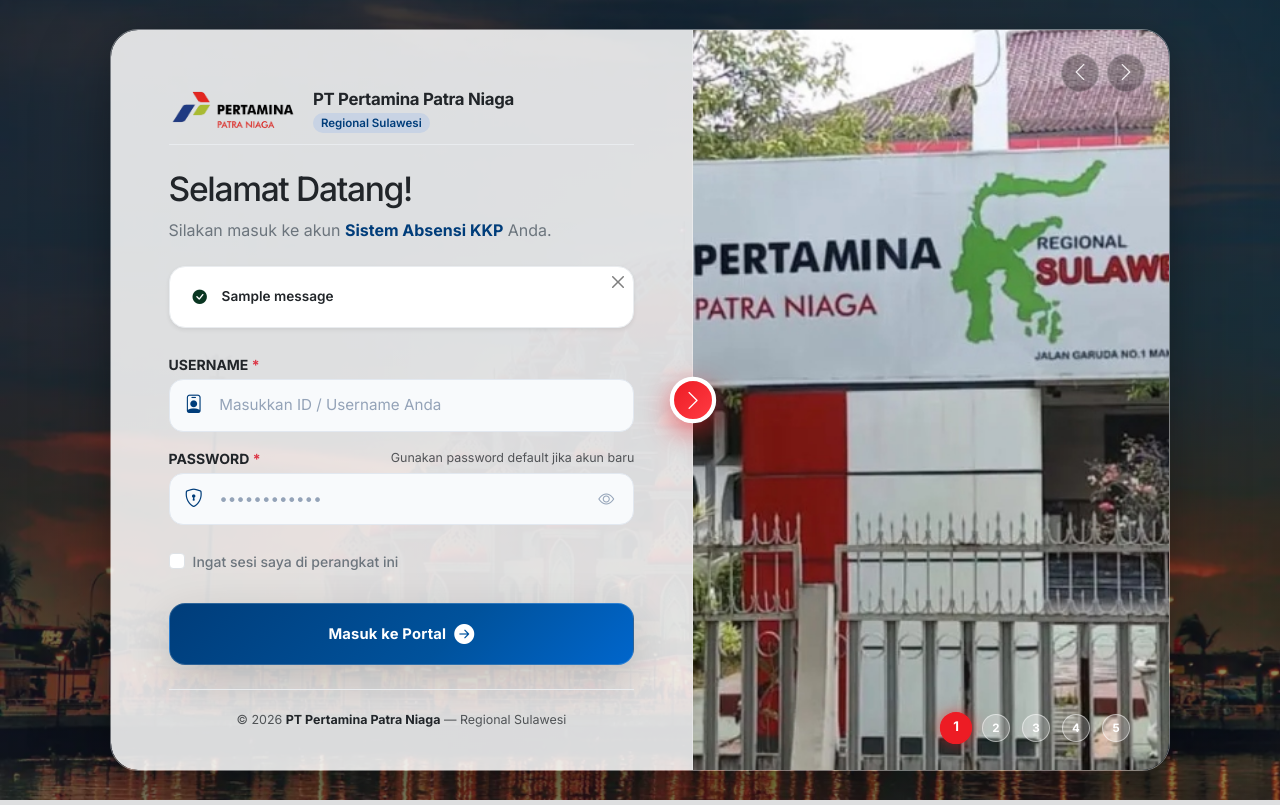
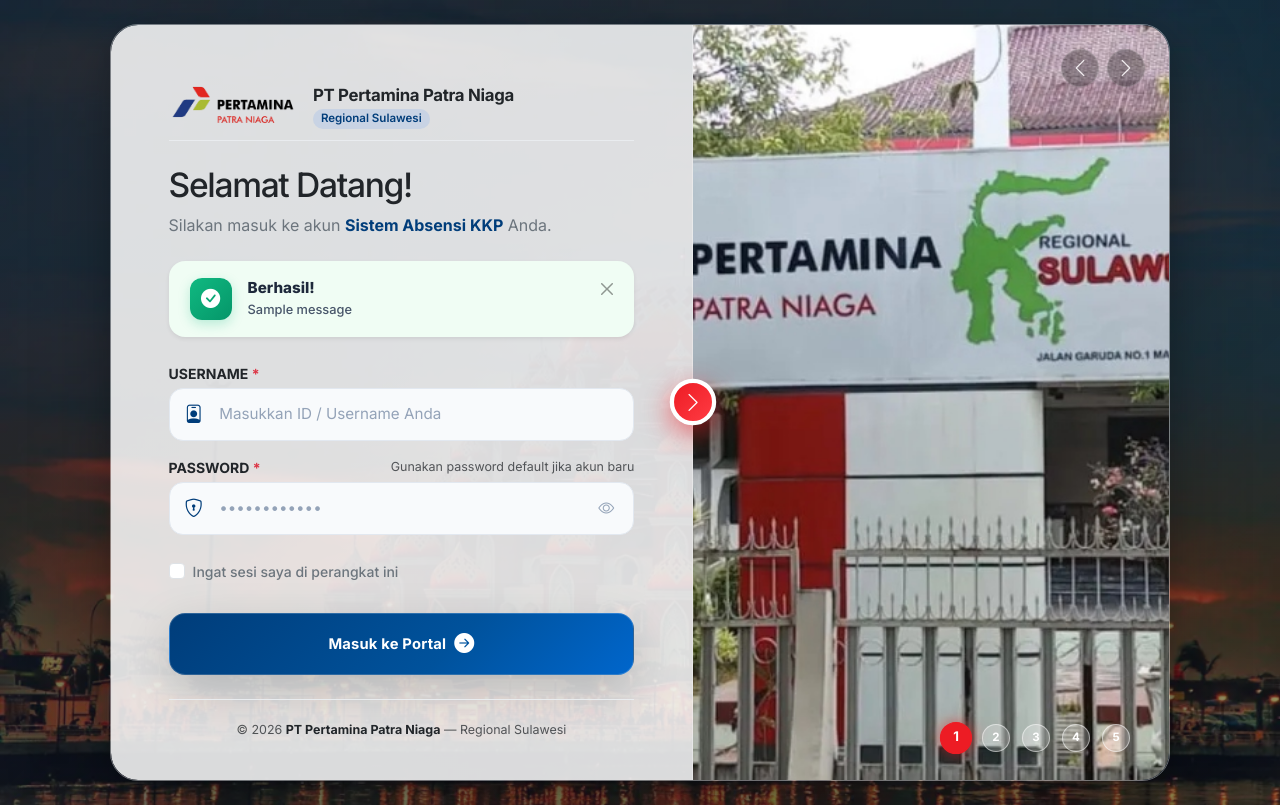
Before and after one commit to sphyyyy/absensi-kkp-pertamina, a Flask app: page /auth/login in a window 1280 px wide. Run offline with Flask 3, Linux system fonts and the light colour scheme; tables that the repository leaves empty hold one stand-in row (values such as "Sample post"); one stand-in notice (Sample message) is shown.

Commit message:
style: Revamp flash alert messages on login page to use modern premium UI based on user references

```diff
--- a/app/static/css/style.css
+++ b/app/static/css/style.css
@@ -677,6 +677,80 @@ body {
 }
 
 /* ========================================================
+   CUSTOM PREMIUM ALERTS (Flash Messages)
+   ======================================================== */
+.alert[class*="custom-alert-"] {
+    border-radius: 16px;
+    padding: 1rem 1.25rem;
+    border: 1px solid transparent;
+}
+
+.alert-icon-box {
+    width: 42px;
+    height: 42px;
+    border-radius: 12px;
+    display: flex;
+    align-items: center;
+    justify-content: center;
+    font-size: 1.2rem;
+    color: #FFFFFF;
+}
+
+.alert-title {
+    font-size: 0.95rem;
+    font-weight: 800;
+    color: #1E293B;
+}
+
+.alert-message {
+    font-size: 0.8rem;
+    color: #475569;
+    font-weight: 500;
+    line-height: 1.4;
+}
+
+.alert-close-btn {
+    padding: 1.3rem 1.25rem !important;
+    font-size: 0.75rem;
+    opacity: 0.4;
+    transition: opacity 0.2s ease;
+}
+
+.alert-close-btn:hover {
+    opacity: 0.8;
+}
+
+/* Danger Variant (Orange/Red theme) */
+.custom-alert-danger {
+    background-color: #FFF6F4;
+    border-color: #FEE2E2;
+}
+.custom-alert-danger .alert-icon-box {
+    background: linear-gradient(135deg, #EF4444, #DC2626);
+    box-shadow: 0 4px 12px rgba(239, 68, 68, 0.25);
+}
+
+/* Info Variant (Blue theme) */
+.custom-alert-info {
+    background-color: #F4F7FF;
+    border-color: #E0E7FF;
+}
+.custom-alert-info .alert-icon-box {
+    background: linear-gradient(135deg, #3B82F6, #2563EB);
+    box-shadow: 0 4px 12px rgba(59, 130, 246, 0.25);
+}
+
+/* Success Variant (Green theme) */
+.custom-alert-success {
+    background-color: #F0FDF4;
+    border-color: #DCFCE7;
+}
+.custom-alert-success .alert-icon-box {
+    background: linear-gradient(135deg, #10B981, #059669);
+    box-shadow: 0 4px 12px rgba(16, 185, 129, 0.25);
+}
+
+/* ========================================================
    HYPER-RESPONSIVE MOBILE RULES (@media max-width: 991.98px)
    ======================================================== */
 @media (max-width: 991.98px) {
--- a/app/templates/auth/login.html
+++ b/app/templates/auth/login.html
@@ -11,7 +11,7 @@
         rel="stylesheet">
     <link href="https://cdn.jsdelivr.net/npm/bootstrap@5.3.3/dist/css/bootstrap.min.css" rel="stylesheet">
     <link href="https://cdn.jsdelivr.net/npm/bootstrap-icons@1.11.3/font/bootstrap-icons.min.css" rel="stylesheet">
-    <link href="{{ url_for('static', filename='css/style.css') }}?v=1.0.4" rel="stylesheet">
+    <link href="{{ url_for('static', filename='css/style.css') }}?v=1.0.5" rel="stylesheet">
 </head>
 
 <body class="login-page">
@@ -57,15 +57,26 @@
                     {% with messages = get_flashed_messages(with_categories=true) %}
                     {% if messages %}
                     {% for category, message in messages %}
-                    <div class="alert alert-{{ category }} alert-dismissible fade show rounded-4 py-2.5 px-3 mb-4 shadow-sm border border-light-subtle d-flex align-items-center justify-content-between"
-                        role="alert" style="background: #FFFFFF !important;">
-                        <div class="d-flex align-items-center gap-2 flex-grow-1 me-2">
-                            <div class="flash-alert-icon">
-                                <i class="bi bi-{% if category == 'danger' %}exclamation-triangle{% elif category == 'success' %}check-circle{% else %}info-circle{% endif %}-fill"></i>
-                            </div>
-                            <div class="small fw-semibold text-dark" style="font-size: 0.85rem; line-height: 1.35;">{{ message }}</div>
+                    <div class="alert custom-alert-{{ category }} alert-dismissible fade show mb-4 d-flex align-items-center shadow-sm" role="alert">
+                        <div class="alert-icon-box flex-shrink-0">
+                            {% if category == 'danger' %}
+                            <i class="bi bi-exclamation-triangle-fill"></i>
+                            {% elif category == 'success' %}
+                            <i class="bi bi-check-circle-fill"></i>
+                            {% else %}
+                            <i class="bi bi-info-circle-fill"></i>
+                            {% endif %}
                         </div>
-                        <button type="button" class="btn-close" data-bs-dismiss="alert" aria-label="Close" style="padding: 0.6rem; font-size: 0.72rem; opacity: 0.5;"></button>
+                        <div class="alert-content flex-grow-1 ms-3">
+                            <h6 class="alert-title mb-0">
+                                {% if category == 'danger' %}Gagal Login!
+                                {% elif category == 'success' %}Berhasil!
+                                {% else %}Informasi
+                                {% endif %}
+                            </h6>
+                            <div class="alert-message mt-1">{{ message }}</div>
+                        </div>
+                        <button type="button" class="btn-close alert-close-btn" data-bs-dismiss="alert" aria-label="Close"></button>
                     </div>
                     {% endfor %}
                     {% endif %}
```
